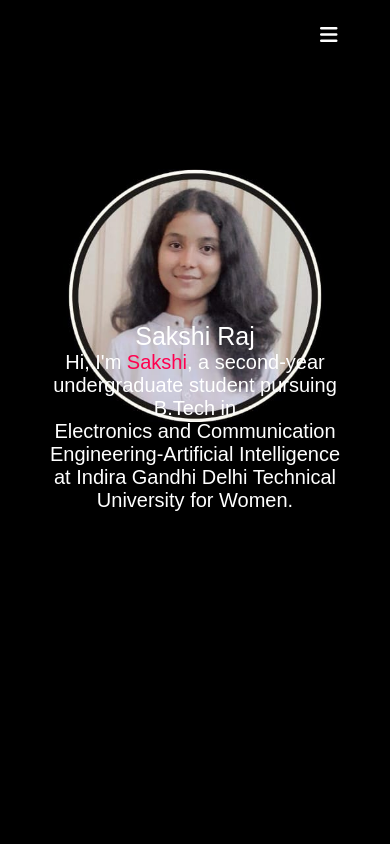
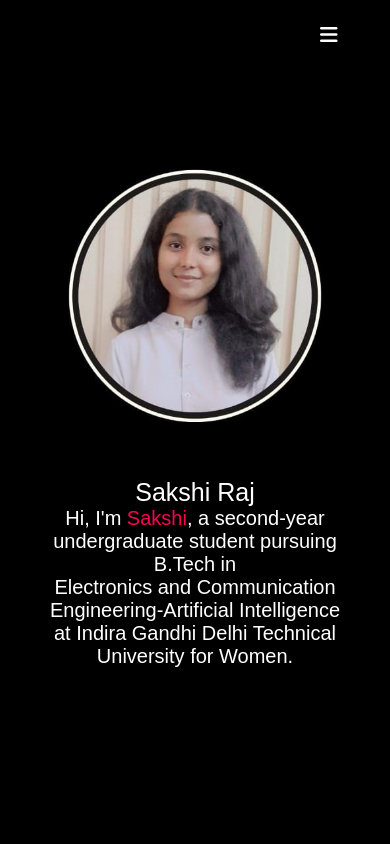
Before and after one commit to isakshiraj/MyPortfolio, a plain HTML site: page index.html in a window 390 px wide. Shown: the top 844 px of the page. Drawn offline with Linux system fonts and the light colour scheme.

Commit message:
Update home font size style.css

```diff
--- a/style.css
+++ b/style.css
@@ -306,11 +306,11 @@ nav .fa-solid{
 
     }
     .header-text p{
-        margin-top: 100%;
         font-size: 25px;
         text-align: center;
     }
     .header-text {
+        margin-top: 150%;
         font-size: 5px;
         text-align: center;
     }
```
